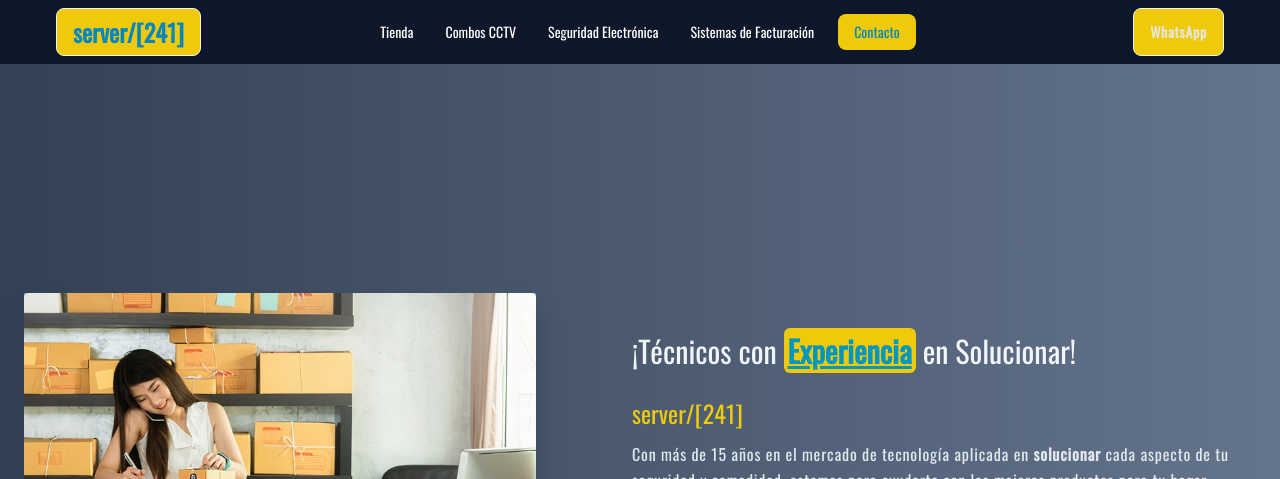
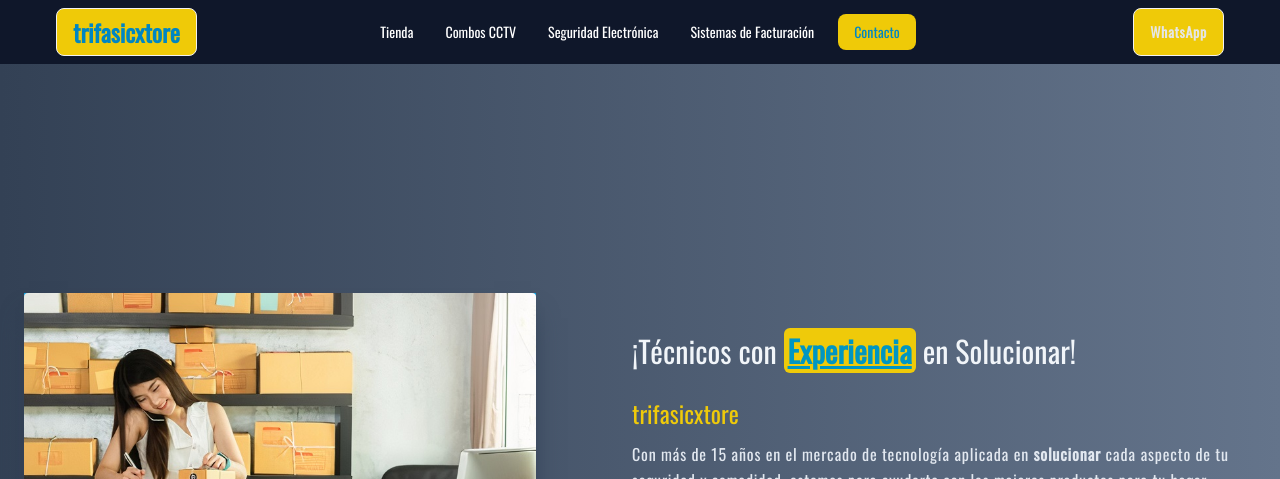
Before and after one commit to serverBKD/trifasic-next, a Next.js app: page / in a window 1280 px wide. Shown: the top 479 px of the page. Built offline with nearby package versions, Linux system fonts and the light colour scheme.

Commit message:
20231224: v0.2.1: trifasicxtore

```diff
--- a/src/app/layout.jsx
+++ b/src/app/layout.jsx
@@ -7,7 +7,7 @@ import loading from '@/app/loading.jsx'
 import notfound from '@/app/not-found.jsx'
 
 export const metadata = {
-	title: 'server/[241]',
+	title: 'trifasicxtore',
 	description: 'Store & Services',
 }
 
--- a/src/app/not-found.jsx
+++ b/src/app/not-found.jsx
@@ -1,12 +1,16 @@
 import Link from 'next/link'
 import { ubuntu_condensed } from '@/fonts/fonts.js'
 
-export default function page404 () {
+export default function page404() {
 	return (
-		<section className={`${ubuntu_condensed.classNameName} w-full h-screen p-0 flex flex-col items-center justify-center bg-base-100`}>
-			<h1 className='text-8xl mx-7'>server/[241]</h1>
+		<section
+			className={`${ubuntu_condensed.classNameName} w-full h-screen p-0 flex flex-col items-center justify-center bg-base-100`}
+		>
+			<h1 className='text-8xl mx-7'>trifasicxtore</h1>
 			<h3>error: 404</h3>
-			<Link href={'/'} className="italic underline">ir a Inicio</Link>
+			<Link href={'/'} className='italic underline'>
+				ir a Inicio
+			</Link>
 		</section>
 	)
 }
--- a/src/components/Footer.jsx
+++ b/src/components/Footer.jsx
@@ -186,7 +186,7 @@ export default function Footer() {
 						href={'/'}
 						className='flex title-font font-medium items-center md:justify-start justify-center text-[#EFCA0A]'
 					>
-						<span className='ml-3 text-xl'>server/[241]</span>
+						<span className='ml-3 text-xl'>trifasicxtore</span>
 					</Link>
 					<p className='text-sm text-gray-400 sm:ml-6 sm:mt-0 mt-4'>
 						<Link
--- a/src/components/Hero.jsx
+++ b/src/components/Hero.jsx
@@ -24,7 +24,7 @@ export default function Hero() {
 						</p>
 					</h1>
 					<h2 className='text-2xl my-3 text-[#EFCA0A]'>
-						server/[241]
+						trifasicxtore
 					</h2>
 					<p className='mb-8 leading-relaxed text-slate-200 overflow-hidden tracking-wider px-7 md:px-0'>
 						Con más de 15 años en el mercado de tecnología aplicada
--- a/src/components/NavBar.jsx
+++ b/src/components/NavBar.jsx
@@ -53,7 +53,7 @@ export default function NavBar() {
 					href={'/'}
 					className='btn text-2xl bg-[#EFCA08] text-[#0086C2] hover:text-[#EFCA08] hover:bg-[#0086C2]'
 				>
-					server/[241]
+					trifasicxtore
 				</Link>
 			</div>
 			<div className='navbar-center hidden lg:flex'>
--- a/src/components/NavBarCart.jsx
+++ b/src/components/NavBarCart.jsx
@@ -10,7 +10,7 @@ export default function NavBarCart() {
 						href='/'
 						className='btn btn-ghost text-2xl font-extrabold bg-[#EFCA08] text-[#0086C2] hover:text-[#EFCA08] hover:bg-[#0086C2]'
 					>
-						nodo3{/* server/[241] */}
+						nodo3{/* trifasicxtore */}
 					</Link>
 				</div>
 				<div>
--- a/src/components/StoreGrid.jsx
+++ b/src/components/StoreGrid.jsx
@@ -62,7 +62,7 @@ export default function StoreGrid() {
 					>
 						<Image
 							src={productSec[0].image}
-							alt='ecommerce: server/[241]'
+							alt='ecommerce: trifasicxtore'
 							width={1080}
 							height={540}
 							className='object-cover transition delay-75 object-center w-full max-w-[420px] h-32  px-1'
```
